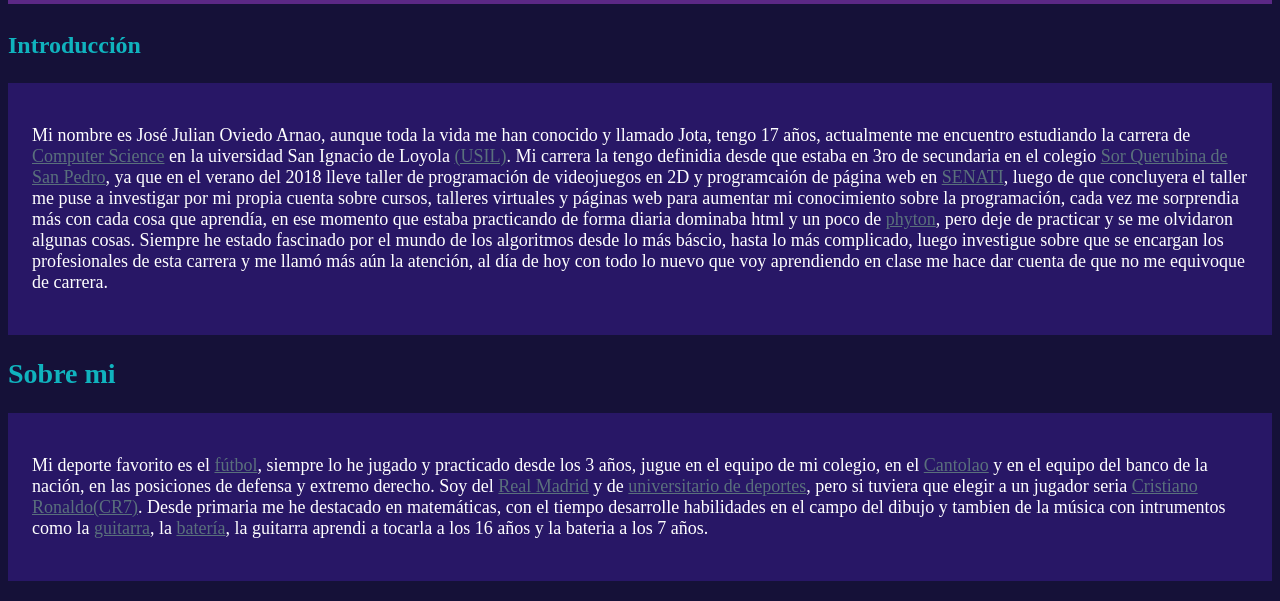
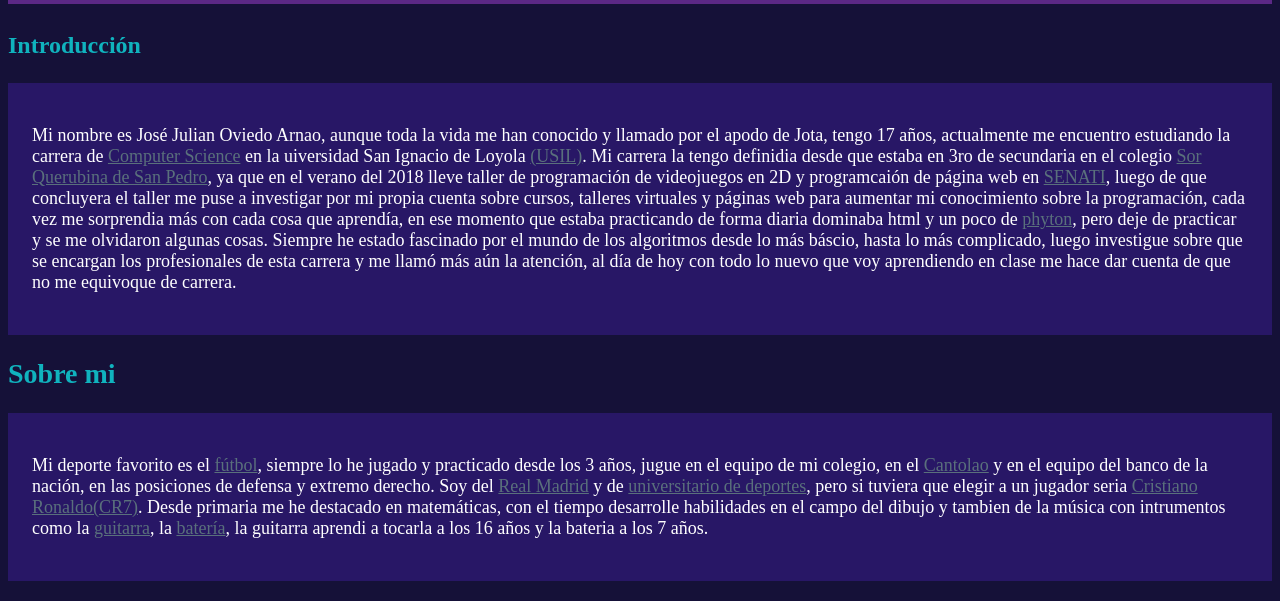
Before and after one commit to JoseOviedoAr/github.io, a plain HTML site: page index.html in a window 1280 px wide. Shown: the part 171-772 px from the top of the page. Drawn offline with Linux system fonts and the light colour scheme.

```diff
--- a/index.html
+++ b/index.html
@@ -21,7 +21,7 @@
     </p>
     <div class="down">
         <p>
-        Mi nombre es José Julian Oviedo Arnao, aunque toda la vida me han conocido y llamado Jota, tengo 17 años, actualmente me encuentro estudiando
+        Mi nombre es José Julian Oviedo Arnao, aunque toda la vida me han conocido y llamado por el apodo de Jota, tengo 17 años, actualmente me encuentro estudiando
         la carrera de <a href="https://www.britannica.com/science/computer-science">Computer Science</a> en la uiversidad San Ignacio de Loyola
         <a href="https://www.usil.edu.pe/?verified=true">(USIL)</a>. Mi carrera la tengo definidia desde que estaba en 3ro de secundaria en el colegio
         <a href="https://sorquerubina.edu.pe/">Sor Querubina de San Pedro</a>, ya que en el verano del 2018 lleve taller de programación de videojuegos
```
